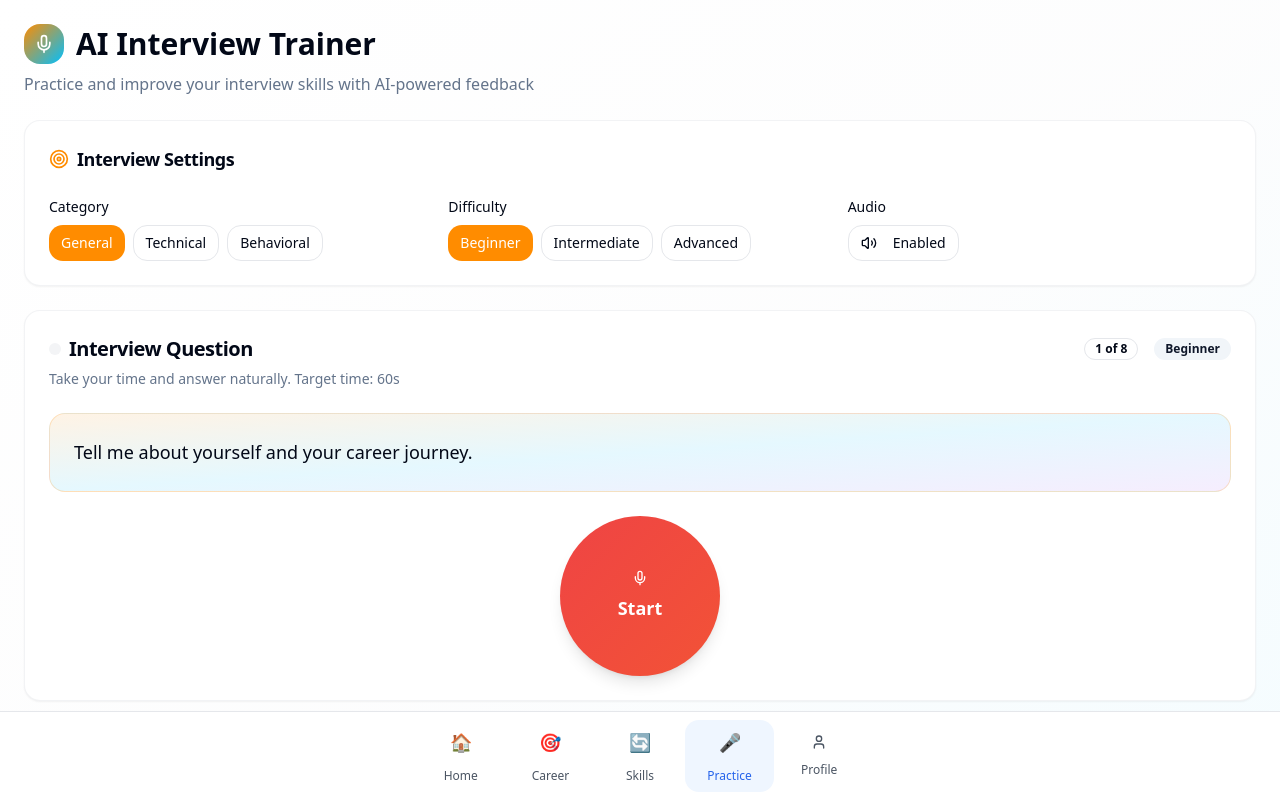
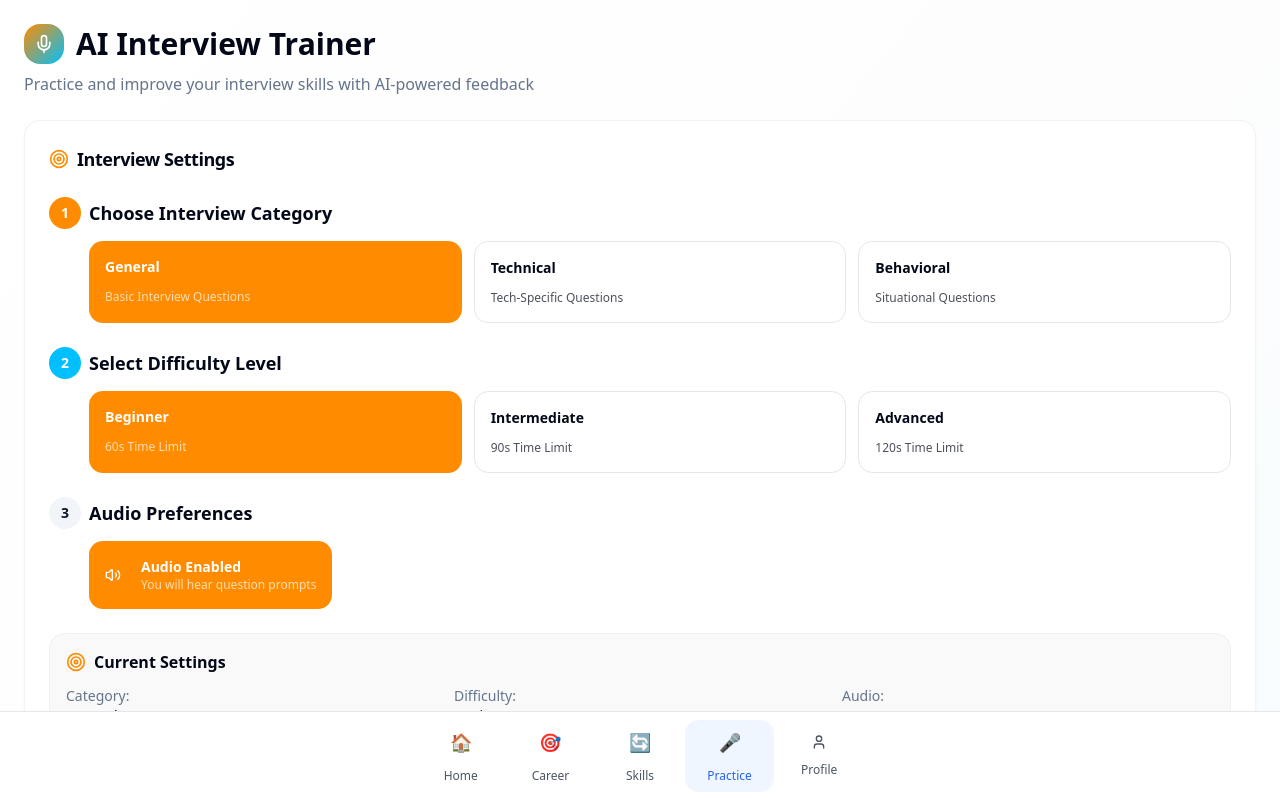
Before and after one commit to khailesh-kumar-sa/skill-it-prototype, a React (Vite) app: page /interview-trainer in a window 1280 px wide. Shown: the top 798 px of the page. Built offline with nearby package versions, Linux system fonts and the light colour scheme.

Commit message:
Refactor AI interview settings
Rearrange the interview settings section in the AI Interview Trainer tab to be more organized and user-friendly, with a "next by next" layout.

```diff
--- a/src/pages/InterviewTrainer.tsx
+++ b/src/pages/InterviewTrainer.tsx
@@ -235,52 +235,101 @@ const InterviewTrainer = () => {
             </CardTitle>
           </CardHeader>
           <CardContent>
-            <div className="grid grid-cols-1 md:grid-cols-3 gap-4">
-              <div>
-                <label className="text-sm font-medium text-card-foreground mb-2 block">Category</label>
-                <div className="flex space-x-2">
+            <div className="space-y-6">
+              {/* Step 1: Category Selection */}
+              <div className="space-y-3">
+                <div className="flex items-center space-x-2">
+                  <div className="w-8 h-8 bg-primary text-primary-foreground rounded-full flex items-center justify-center text-sm font-bold">1</div>
+                  <label className="text-lg font-semibold text-card-foreground">Choose Interview Category</label>
+                </div>
+                <div className="grid grid-cols-1 md:grid-cols-3 gap-3 ml-10">
                   {Object.keys(questionCategories).map((cat) => (
                     <Button
                       key={cat}
                       variant={category === cat ? "default" : "outline"}
-                      size="sm"
+                      size="lg"
                       onClick={() => setCategory(cat)}
-                      className="capitalize"
+                      className="capitalize text-left justify-start h-auto p-4 flex flex-col items-start space-y-1"
                     >
-                      {cat}
+                      <span className="font-semibold">{cat}</span>
+                      <span className="text-xs opacity-70">
+                        {cat === 'general' ? 'Basic interview questions' :
+                         cat === 'technical' ? 'Tech-specific questions' :
+                         'Situational questions'}
+                      </span>
                     </Button>
                   ))}
                 </div>
               </div>
 
-              <div>
-                <label className="text-sm font-medium text-card-foreground mb-2 block">Difficulty</label>
-                <div className="flex space-x-2">
+              {/* Step 2: Difficulty Level */}
+              <div className="space-y-3">
+                <div className="flex items-center space-x-2">
+                  <div className="w-8 h-8 bg-accent text-accent-foreground rounded-full flex items-center justify-center text-sm font-bold">2</div>
+                  <label className="text-lg font-semibold text-card-foreground">Select Difficulty Level</label>
+                </div>
+                <div className="grid grid-cols-1 md:grid-cols-3 gap-3 ml-10">
                   {Object.keys(difficultySettings).map((diff) => (
                     <Button
                       key={diff}
                       variant={difficulty === diff ? "default" : "outline"}
-                      size="sm"
+                      size="lg"
                       onClick={() => setDifficulty(diff as typeof difficulty)}
-                      className="capitalize"
+                      className="capitalize text-left justify-start h-auto p-4 flex flex-col items-start space-y-1"
                     >
-                      {diff}
+                      <span className="font-semibold">{diff}</span>
+                      <span className="text-xs opacity-70">
+                        {difficultySettings[diff as keyof typeof difficultySettings].time}s time limit
+                      </span>
                     </Button>
                   ))}
                 </div>
               </div>
 
-              <div>
-                <label className="text-sm font-medium text-card-foreground mb-2 block">Audio</label>
-                <Button
-                  variant="outline"
-                  size="sm"
-                  onClick={() => setAudioEnabled(!audioEnabled)}
-                  className="flex items-center space-x-2"
-                >
-                  {audioEnabled ? <Volume2 className="w-4 h-4" /> : <VolumeX className="w-4 h-4" />}
-                  <span>{audioEnabled ? 'Enabled' : 'Disabled'}</span>
-                </Button>
+              {/* Step 3: Audio Settings */}
+              <div className="space-y-3">
+                <div className="flex items-center space-x-2">
+                  <div className="w-8 h-8 bg-secondary text-secondary-foreground rounded-full flex items-center justify-center text-sm font-bold">3</div>
+                  <label className="text-lg font-semibold text-card-foreground">Audio Preferences</label>
+                </div>
+                <div className="ml-10">
+                  <Button
+                    variant={audioEnabled ? "default" : "outline"}
+                    size="lg"
+                    onClick={() => setAudioEnabled(!audioEnabled)}
+                    className="flex items-center space-x-3 h-auto p-4"
+                  >
+                    {audioEnabled ? <Volume2 className="w-5 h-5" /> : <VolumeX className="w-5 h-5" />}
+                    <div className="text-left">
+                      <div className="font-semibold">{audioEnabled ? 'Audio Enabled' : 'Audio Disabled'}</div>
+                      <div className="text-xs opacity-70">
+                        {audioEnabled ? 'You will hear question prompts' : 'Silent mode - text only'}
+                      </div>
+                    </div>
+                  </Button>
+                </div>
+              </div>
+
+              {/* Settings Summary */}
+              <div className="mt-6 p-4 bg-muted/50 rounded-lg border border-border/50">
+                <div className="flex items-center space-x-2 mb-3">
+                  <Target className="w-5 h-5 text-primary" />
+                  <span className="font-semibold text-card-foreground">Current Settings</span>
+                </div>
+                <div className="grid grid-cols-3 gap-4 text-sm">
+                  <div>
+                    <span className="text-muted-foreground">Category:</span>
+                    <div className="font-medium capitalize">{category}</div>
+                  </div>
+                  <div>
+                    <span className="text-muted-foreground">Difficulty:</span>
+                    <div className="font-medium capitalize">{difficulty}</div>
+                  </div>
+                  <div>
+                    <span className="text-muted-foreground">Audio:</span>
+                    <div className="font-medium">{audioEnabled ? 'On' : 'Off'}</div>
+                  </div>
+                </div>
               </div>
             </div>
           </CardContent>
```
